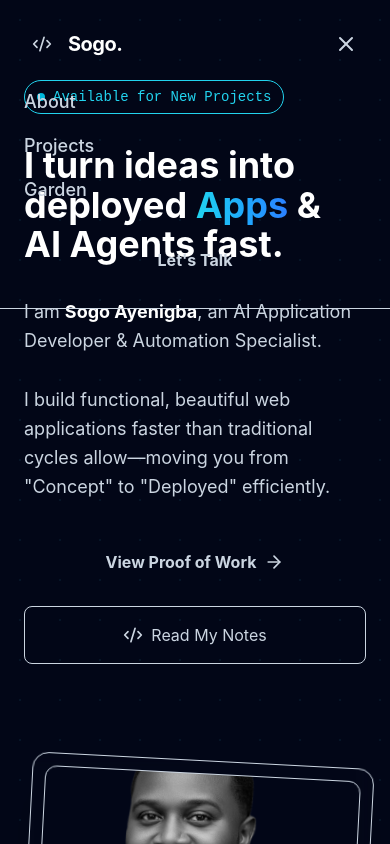
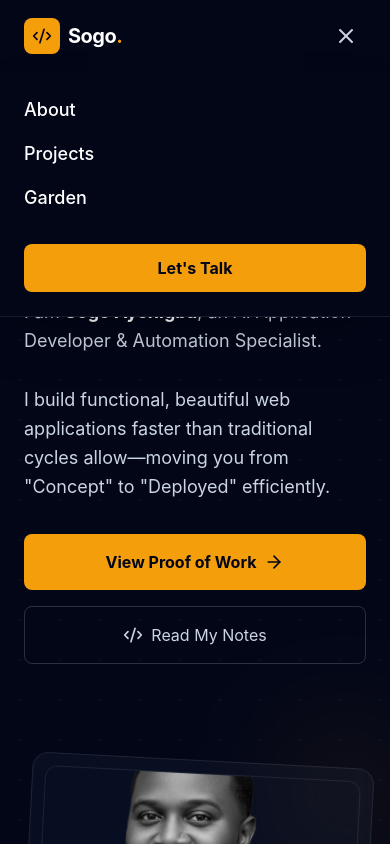
Before and after one commit to asejik/sogo-portfolio, a React (Vite) app: page / in a window 390 px wide. Both pictures are taken after a click on the button 346 px from the left and 44 px from the top of the page. Shown: the top 844 px of the page. Built offline with nearby package versions, Linux system fonts and the light colour scheme.

Commit message:
fix: migrate custom CSS variables to @theme for Tailwind v4 compatibility and secure mobile navbar opacity

```diff
--- a/src/components/layout/Navbar.tsx
+++ b/src/components/layout/Navbar.tsx
@@ -5,14 +5,13 @@ import { Menu, X, Code2 } from 'lucide-react';
 const navLinks = [
   { name: 'About', href: '#about' },
   { name: 'Projects', href: '#projects' },
-  { name: 'Garden', href: '#garden' }, // We will build this section or link to external later
+  { name: 'Garden', href: '#garden' },
 ];
 
 const Navbar = () => {
   const [isOpen, setIsOpen] = useState(false);
   const [scrolled, setScrolled] = useState(false);
 
-  // Handle scroll effect
   useEffect(() => {
     const handleScroll = () => {
       setScrolled(window.scrollY > 50);
@@ -24,7 +23,9 @@ const Navbar = () => {
   return (
     <nav
       className={`fixed top-0 left-0 right-0 z-50 transition-all duration-300 ${
-        scrolled ? 'bg-sanctum-900/80 backdrop-blur-md border-b border-sanctum-300/5 py-4' : 'bg-transparent py-6'
+        scrolled || isOpen
+          ? 'bg-sanctum-900 border-b border-sanctum-300/10 py-4 shadow-lg'
+          : 'bg-transparent py-6'
       }`}
     >
       <div className="max-w-7xl mx-auto px-6 flex justify-between items-center">
@@ -74,7 +75,7 @@ const Navbar = () => {
             initial={{ opacity: 0, height: 0 }}
             animate={{ opacity: 1, height: 'auto' }}
             exit={{ opacity: 0, height: 0 }}
-            className="md:hidden bg-sanctum-900 border-b border-sanctum-300/10 overflow-hidden"
+            className="md:hidden absolute top-full left-0 right-0 bg-sanctum-900 border-b border-sanctum-300/10 shadow-2xl overflow-hidden"
           >
             <div className="flex flex-col p-6 gap-4">
               {navLinks.map((link) => (
@@ -82,7 +83,7 @@ const Navbar = () => {
                   key={link.name}
                   href={link.href}
                   onClick={() => setIsOpen(false)}
-                  className="text-lg font-medium text-sanctum-300 hover:text-gold-500"
+                  className="text-lg font-medium text-white hover:text-gold-500 transition-colors"
                 >
                   {link.name}
                 </a>
--- a/src/index.css
+++ b/src/index.css
@@ -1,23 +1,20 @@
 @import "tailwindcss";
 
-:root {
-  /* Add these inside the :root { ... } block */
-  --animate-marquee: marquee 25s linear infinite;
-  --animate-marquee-reverse: marquee-reverse 25s linear infinite;
-
+/* ✅ Tailwind v4 reads THIS block to generate utility classes */
+@theme {
   /* The Deep Void (Backgrounds) */
-  --color-sanctum-900: #020617; /* Slate-950 */
-  --color-sanctum-800: #0f172a; /* Slate-900 */
-  --color-sanctum-300: #cbd5e1; /* Slate-300 */
+  --color-sanctum-900: #020617;
+  --color-sanctum-800: #0f172a;
+  --color-sanctum-300: #cbd5e1;
 
   /* The Royal Foundation (Accents) */
-  --color-gold-400: #fbbf24; /* Amber-400 */
-  --color-gold-500: #f59e0b; /* Amber-500 */
-  --color-gold-600: #d97706; /* Amber-600 */
+  --color-gold-400: #fbbf24;
+  --color-gold-500: #f59e0b;
+  --color-gold-600: #d97706;
 
   /* The Tech/AI (Highlights) */
-  --color-cyan-400: #22d3ee; /* Electric Blue */
-  --color-cyan-900: #164e63; /* Dark Cyan */
+  --color-cyan-400: #22d3ee;
+  --color-cyan-900: #164e63;
 
   /* Typography */
   --font-sans: 'Inter', sans-serif;
@@ -25,8 +22,11 @@
 
   /* Custom Animations */
   --animate-spin-slow: spin 12s linear infinite;
+  --animate-marquee: marquee 25s linear infinite;
+  --animate-marquee-reverse: marquee-reverse 25s linear infinite;
 }
 
+/* ✅ Keep :root only for things NOT related to Tailwind utilities */
 @keyframes marquee {
   from { transform: translateX(0); }
   to { transform: translateX(-100%); }
@@ -49,8 +49,8 @@ body {
 .prose img {
   max-width: 100%;
   height: auto;
-  border-radius: 0.5rem; /* Rounded corners */
-  margin: 2rem auto;     /* Vertical spacing */
+  border-radius: 0.5rem;
+  margin: 2rem auto;
   box-shadow: 0 4px 6px -1px rgb(0 0 0 / 0.1);
 }
 
```
Also changed, not shown: 1 other file (tests, documents, lock files or other folders).
